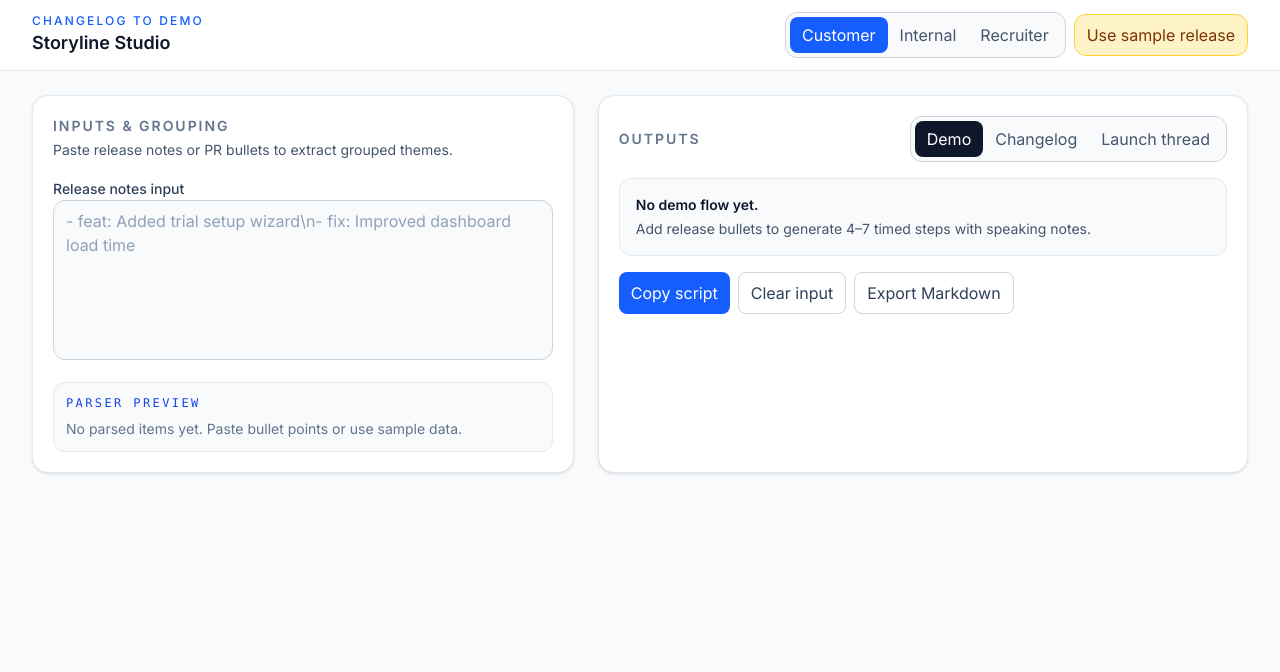
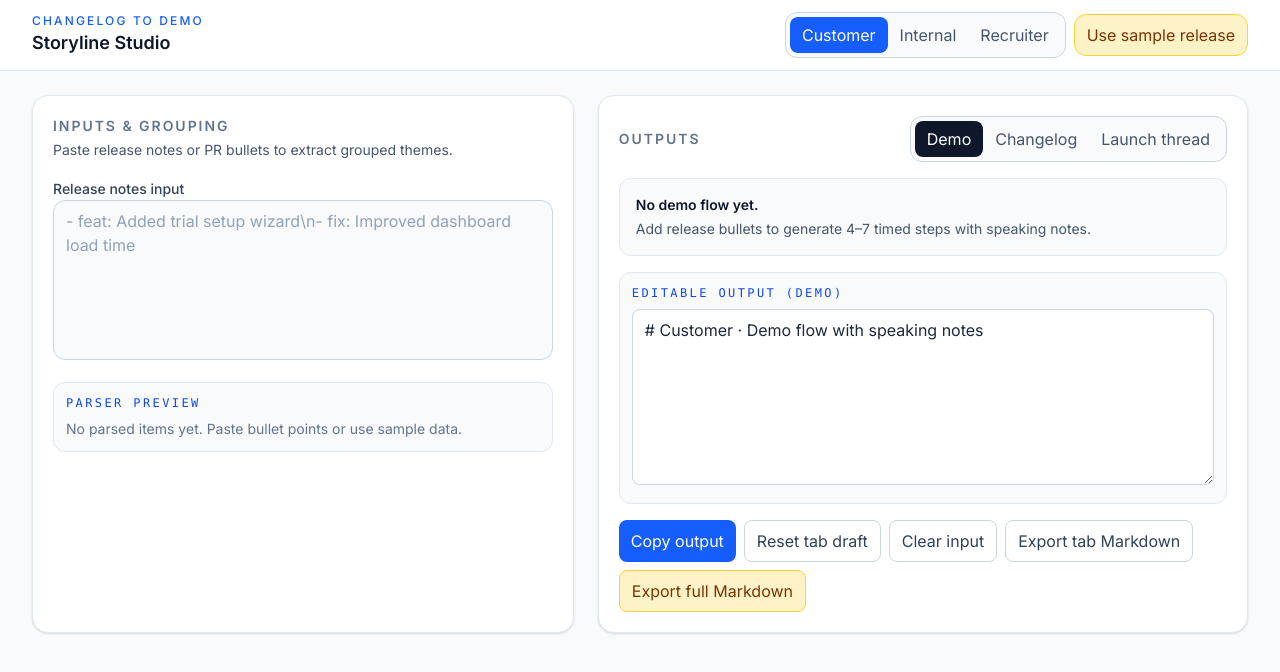
Before and after one commit to Isdaaaaa/changelog-to-demo, a Next.js app: page / in a window 1280 px wide. Shown: the top 672 px of the page. Built offline with nearby package versions, Linux system fonts and the light colour scheme.

Commit message:
slice-005: editable outputs UI

```diff
--- a/SLICES.json
+++ b/SLICES.json
@@ -32,7 +32,7 @@
   {
     "id": "slice-005",
     "name": "Editable outputs UI",
-    "status": "in_progress",
+    "status": "done",
     "notes": "Inline editing, copy buttons, export to markdown; keep client-only state."
   },
   {
--- a/app/page.tsx
+++ b/app/page.tsx
@@ -1,6 +1,6 @@
 "use client";
 
-import { useMemo, useState } from "react";
+import { useEffect, useMemo, useState } from "react";
 
 import { parseChangeItems, SAMPLE_RELEASE, type AudienceTag, type ChangeType } from "./change-parser";
 import { generateDemoFlow } from "./demo-flow";
@@ -15,6 +15,8 @@ const audienceLabels: Record<AudienceTag, string> = {
 
 const outputTabs = ["Demo", "Changelog", "Launch thread"] as const;
 type OutputTab = (typeof outputTabs)[number];
+
+type OutputMap = Record<OutputTab, string>;
 
 function badgeForType(type: ChangeType) {
   switch (type) {
@@ -36,12 +38,27 @@ function badgeForType(type: ChangeType) {
 }
 
 function compileDemoText(audience: AudienceTag, steps: ReturnType<typeof generateDemoFlow>): string {
-  const lines = [`${audienceLabels[audience]} · Demo flow with speaking notes`];
+  const lines = [`# ${audienceLabels[audience]} · Demo flow with speaking notes`];
   for (const step of steps) {
-    lines.push(`\n${step.index}. ${step.title} (${step.durationLabel})`);
+    lines.push(`\n## ${step.index}. ${step.title} (${step.durationLabel})`);
     for (const note of step.speakingNotes) lines.push(`- ${note}`);
   }
   return lines.join("\n");
+}
+
+function compileThreadText(thread: ReturnType<typeof generateLaunchThread>): string {
+  return thread.map((tweet) => `### Tweet ${tweet.index}/${tweet.total}\n${tweet.text}`).join("\n\n");
+}
+
+function exportMarkdown(filename: string, text: string) {
+  if (!text.trim()) return;
+  const blob = new Blob([text], { type: "text/markdown;charset=utf-8" });
+  const url = URL.createObjectURL(blob);
+  const a = document.createElement("a");
+  a.href = url;
+  a.download = filename;
+  a.click();
+  URL.revokeObjectURL(url);
 }
 
 export default function Home() {
@@ -49,6 +66,16 @@ export default function Home() {
   const [activeTab, setActiveTab] = useState<OutputTab>("Demo");
   const [rawInput, setRawInput] = useState("");
   const [isParsing, setIsParsing] = useState(false);
+  const [editedOutputs, setEditedOutputs] = useState<OutputMap>({
+    Demo: "",
+    Changelog: "",
+    "Launch thread": "",
+  });
+  const [touchedTabs, setTouchedTabs] = useState<Record<OutputTab, boolean>>({
+    Demo: false,
+    Changelog: false,
+    "Launch thread": false,
+  });
 
   const parsed = useMemo(() => parseChangeItems(rawInput), [rawInput]);
   const narrative = useMemo(() => buildNarrativeGroups(parsed, selectedAudience), [parsed, selectedAudience]);
@@ -60,34 +87,58 @@ export default function Home() {
   );
   const launchThread = useMemo(() => generateLaunchThread(launchRecap), [launchRecap]);
 
-  const compiledText = useMemo(() => {
-    if (activeTab === "Demo") return compileDemoText(selectedAudience, demoSteps);
-    if (activeTab === "Changelog") return launchRecap.markdown;
-    return launchThread.map((tweet) => tweet.text).join("\n\n");
-  }, [activeTab, demoSteps, launchRecap.markdown, launchThread, selectedAudience]);
+  const generatedOutputs = useMemo<OutputMap>(
+    () => ({
+      Demo: compileDemoText(selectedAudience, demoSteps),
+      Changelog: launchRecap.markdown,
+      "Launch thread": compileThreadText(launchThread),
+    }),
+    [demoSteps, launchRecap.markdown, launchThread, selectedAudience],
+  );
+
+  useEffect(() => {
+    setEditedOutputs((prev) => ({
+      Demo: touchedTabs.Demo ? prev.Demo : generatedOutputs.Demo,
+      Changelog: touchedTabs.Changelog ? prev.Changelog : generatedOutputs.Changelog,
+      "Launch thread": touchedTabs["Launch thread"] ? prev["Launch thread"] : generatedOutputs["Launch thread"],
+    }));
+  }, [generatedOutputs, touchedTabs]);
+
+  const activeOutput = editedOutputs[activeTab];
 
   const onUseSample = () => {
     setIsParsing(true);
+    setTouchedTabs({ Demo: false, Changelog: false, "Launch thread": false });
     setTimeout(() => {
       setRawInput(SAMPLE_RELEASE);
       setIsParsing(false);
     }, 450);
   };
 
-  const onCopyScript = async () => {
-    if (!compiledText.trim()) return;
-    await navigator.clipboard.writeText(compiledText);
+  const onCopyOutput = async () => {
+    if (!activeOutput.trim()) return;
+    await navigator.clipboard.writeText(activeOutput);
+  };
+
+  const onEditOutput = (value: string) => {
+    setTouchedTabs((prev) => ({ ...prev, [activeTab]: true }));
+    setEditedOutputs((prev) => ({ ...prev, [activeTab]: value }));
+  };
+
+  const onResetActiveOutput = () => {
+    setTouchedTabs((prev) => ({ ...prev, [activeTab]: false }));
+    setEditedOutputs((prev) => ({ ...prev, [activeTab]: generatedOutputs[activeTab] }));
   };
 
   const onExportMarkdown = () => {
-    if (!compiledText.trim()) return;
-    const blob = new Blob([compiledText], { type: "text/markdown;charset=utf-8" });
-    const url = URL.createObjectURL(blob);
-    const a = document.createElement("a");
-    a.href = url;
-    a.download = `storyline-${selectedAudience}-${activeTab.toLowerCase().replace(/\s+/g, "-")}.md`;
-    a.click();
-    URL.revokeObjectURL(url);
+    exportMarkdown(`storyline-${selectedAudience}-${activeTab.toLowerCase().replace(/\s+/g, "-")}.md`, activeOutput);
+  };
+
+  const onExportAllMarkdown = () => {
+    const bundle = outputTabs
+      .map((tab) => `# ${tab}\n\n${editedOutputs[tab].trim() || "_No content yet._"}`)
+      .join("\n\n---\n\n");
+    exportMarkdown(`storyline-${selectedAudience}-full.md`, bundle);
   };
 
   return (
@@ -272,13 +323,33 @@ export default function Home() {
               </article>
             ))}
 
+          <div className="space-y-2 rounded-xl border border-slate-200 bg-slate-50 p-3">
+            <div className="flex items-center justify-between gap-3">
+              <p className="font-mono text-xs uppercase tracking-[0.2em] text-blue-700">Editable output ({activeTab})</p>
+              {touchedTabs[activeTab] && <span className="text-xs font-medium text-amber-700">Edited</span>}
+            </div>
+            <textarea
+              value={activeOutput}
+              onChange={(e) => onEditOutput(e.target.value)}
+              className="h-44 w-full resize-y rounded-lg border border-slate-300 bg-white px-3 py-2 font-mono text-[13px] text-slate-800 outline-none ring-blue-500 focus:ring-2"
+              placeholder="Generated markdown will appear here..."
+            />
+          </div>
+
           <div className="flex flex-wrap gap-2">
             <button
               type="button"
-              onClick={onCopyScript}
+              onClick={onCopyOutput}
               className="rounded-lg bg-blue-600 px-3 py-2 text-sm font-medium text-white hover:bg-blue-700"
             >
-              Copy script
+              Copy output
+            </button>
+            <button
+              type="button"
+              onClick={onResetActiveOutput}
+              className="rounded-lg border border-slate-300 bg-white px-3 py-2 text-sm font-medium text-slate-700 hover:bg-slate-100"
+            >
+              Reset tab draft
             </button>
             <button
               type="button"
@@ -292,7 +363,14 @@ export default function Home() {
               onClick={onExportMarkdown}
               className="rounded-lg border border-slate-300 bg-white px-3 py-2 text-sm font-medium text-slate-700 hover:bg-slate-100"
             >
-              Export Markdown
+              Export tab Markdown
+            </button>
+            <button
+              type="button"
+              onClick={onExportAllMarkdown}
+              className="rounded-lg border border-amber-300 bg-amber-100 px-3 py-2 text-sm font-medium text-amber-900 hover:bg-amber-200"
+            >
+              Export full Markdown
             </button>
           </div>
         </section>
```
